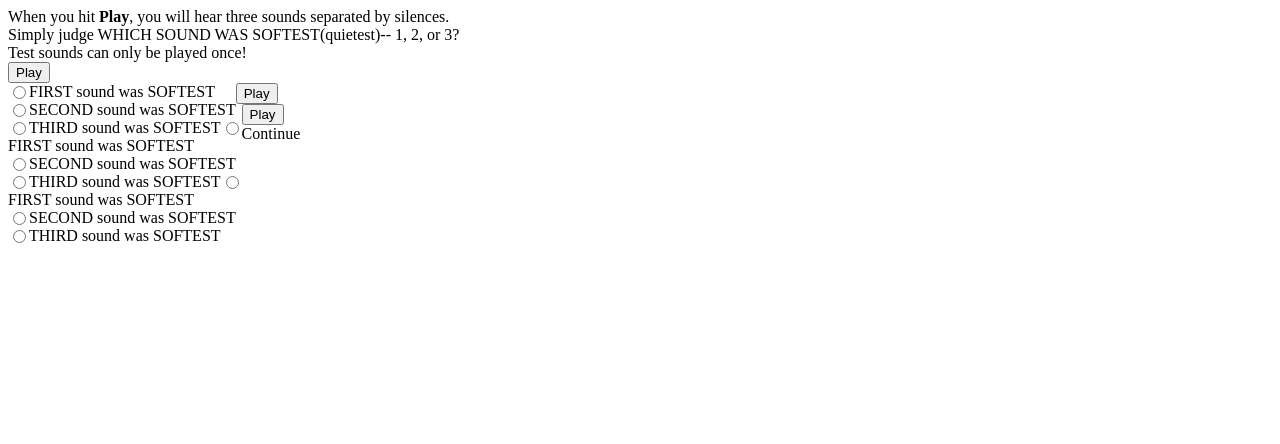
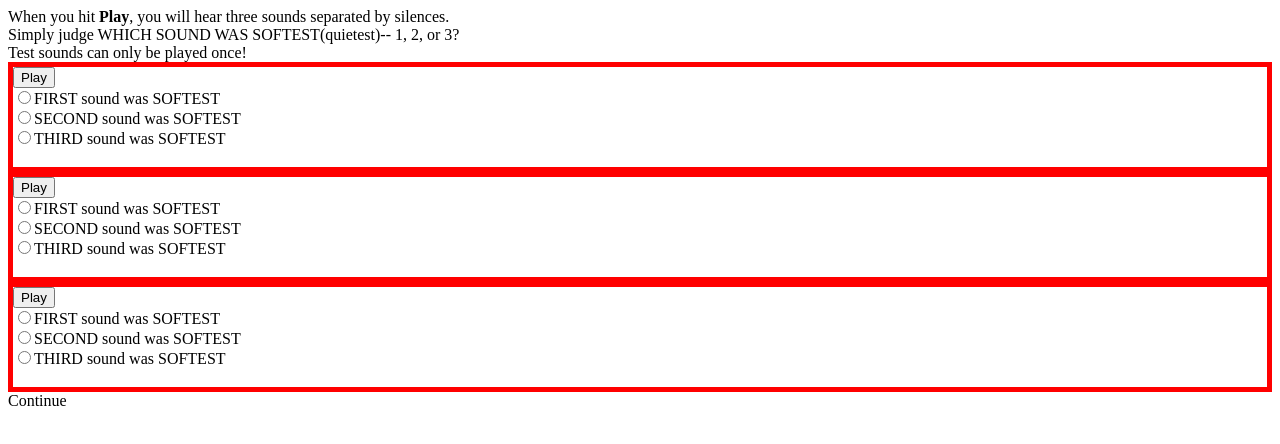
Before and after one commit to mcdermottLab/HeadphoneCheck, a plain HTML site: page HeadphoneCheck.html in a window 1280 px wide. Drawn offline with nearby package versions, Linux system fonts and the light colour scheme.

Commit message:
updated trial rendering code and related css to stack trials and responses vertically

```diff
--- a/HeadphoneCheck.html
+++ b/HeadphoneCheck.html
@@ -2,26 +2,17 @@
 <html>
 <head>
   <style type="text/css">
-
-.ui-buttonset-vertical label {
-    float: left;
+    .ui-buttonset-vertical label{
+      display: block;
     }
 
-.ui-buttonset-vertical input {
-	float: left;
+    .trialDiv {
+      position: relative;
+      height: 100px;
+      border: 5px solid red;
     }
-
-.ui-buttonset-vertical label + input {
-    clear: both;
-}
-
-.ui-buttonset-vertical {
-	height:20%;
-}
-
   </style>
   <script src="https://ajax.googleapis.com/ajax/libs/jquery/1.8.3/jquery.min.js"></script>
-<script src="http://code.jquery.com/ui/1.9.2/jquery-ui.js"></script>
   <script type="text/javascript" src="HeadphoneCheck.js"></script>
 </head>
 <body>
--- a/HeadphoneCheck.js
+++ b/HeadphoneCheck.js
@@ -26,11 +26,11 @@
 		else { return false; }
 	};
 
-	function stim_play(stimFile) {
+	function playStim(stimFile) {
 		$('#' + stimFile).get(0).play();
 	};
 
-	function clickDisable(buttonID) {
+	function disableClick(buttonID) {
         $('#' + buttonID).prop('disabled', true);
 	};
 
@@ -57,13 +57,13 @@
     function renderOneTrialHTML(stimDiv, stimID, stimFile) {
     	var divID = "stim"+stimID
     	console.log(divID);
-    	$('<div />', {id: divID}).appendTo(('#' + stimDiv));
+    	$('<div />', {id: divID, class: 'trialDiv'}).appendTo(('#' + stimDiv));
 
     	//add in the audio source
 
     	$('<audio />',{
     			id: 'audio' + stimID,
-    			type: 'audio/mpeg',
+    			type: 'audio/mpeg', // TODO: Factor this out, should be user defined
     			src: stimFile
     		}).appendTo($('#' + divID));
 
@@ -72,8 +72,8 @@
     		id: 'b' + stimID,
     		disabled: false,
     		click: function () {
-    			stim_play('audio' + stimID);
-    			clickDisable(this.id);
+    			playStim('audio' + stimID);
+    			disableClick(this.id);
     		},
     		text: 'Play'
     	}).appendTo($('#' + divID));
@@ -89,19 +89,25 @@
     	var radioButtonInfo = [{ "id": "1", "name": "FIRST sound was SOFTEST" }, { "id": "2", "name": "SECOND sound was SOFTEST" }, {"id": "3", "name": "THIRD sound was SOFTEST"}];
 
 		$.each(radioButtonInfo, function() {
-			$("#radioButtons" + stimID).append(
-            	$('<input />', {
-                	type: 'radio',
-                	id: 'radio' + this.id,
-                	name: 'radio-resp' + stimID,
-                	value: this.id
-                } ));
+			// $("#radioButtons" + stimID).append(
+   //          	$('<input />', {
+   //              	type: 'radio',
+   //              	id: 'radio' + this.id,
+   //              	name: 'radio-resp' + stimID,
+   //              	value: this.id
+   //              } ));
 			$("#radioButtons" + stimID).append(
           		$('<label />', {
           			for: 'radio' + this.id,
           			class: 'radio-label',
             		text: this.name
-        		}));
+          		}).prepend($('<input />', {
+                    type: 'radio',
+                    id: 'radio' + this.id,
+                    name: 'radio-resp' + stimID,
+                    value: this.id
+                  }))
+              );
 
 		});
 	};
```
Lines whose indentation alone changed are shown as unchanged.
